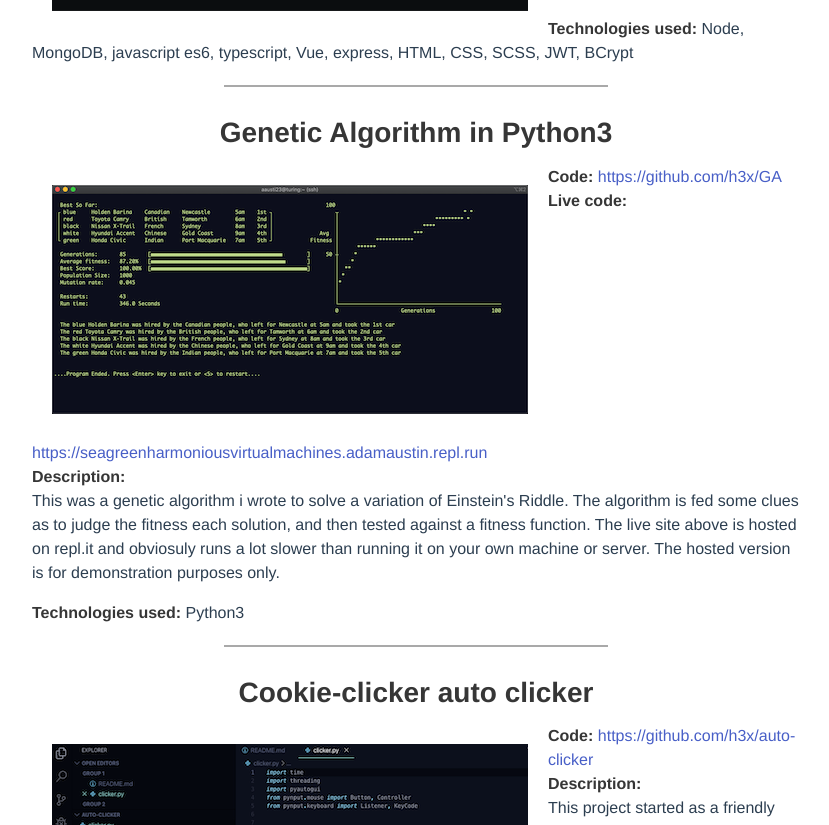
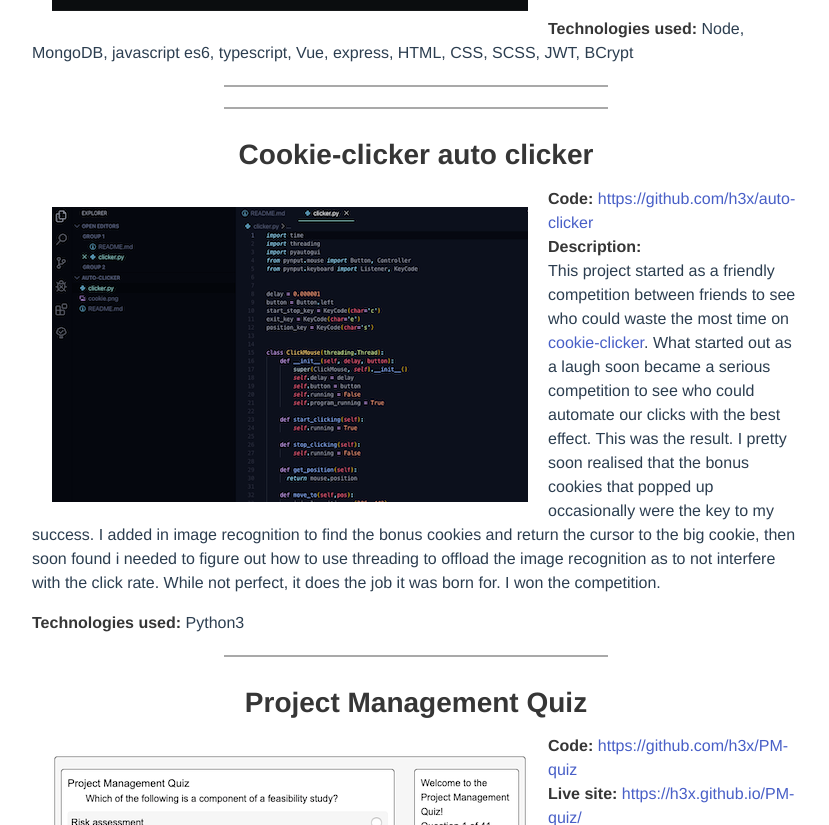
Before and after one commit to h3x/portfolio, a Vue app: page /projects in a window 1280 px wide. Shown: the part 508-1333 px from the top of the page, without its empty margins (224-1053 px from the left). Built offline with nearby package versions, Linux system fonts and the light colour scheme.

Commit message:
took out the GA

```diff
--- a/src/views/Projects.vue
+++ b/src/views/Projects.vue
@@ -17,7 +17,7 @@
             </div>
         </section>
         <hr />
-        <section class="clearfix">
+        <!-- <section class="clearfix">
             <h2>Genetic Algorithm in Python3</h2>
             <div class="has-text-left">
                 <a href="https://seagreenharmoniousvirtualmachines.adamaustin.repl.run/" target="_blank" class="aligned">
@@ -31,7 +31,7 @@
                 <strong>Technologies used:</strong> Python3
                 </div>
             </div>
-        </section>
+        </section> -->
         <hr />
         <section class="clearfix">
             <h2>Cookie-clicker auto clicker</h2>
```
